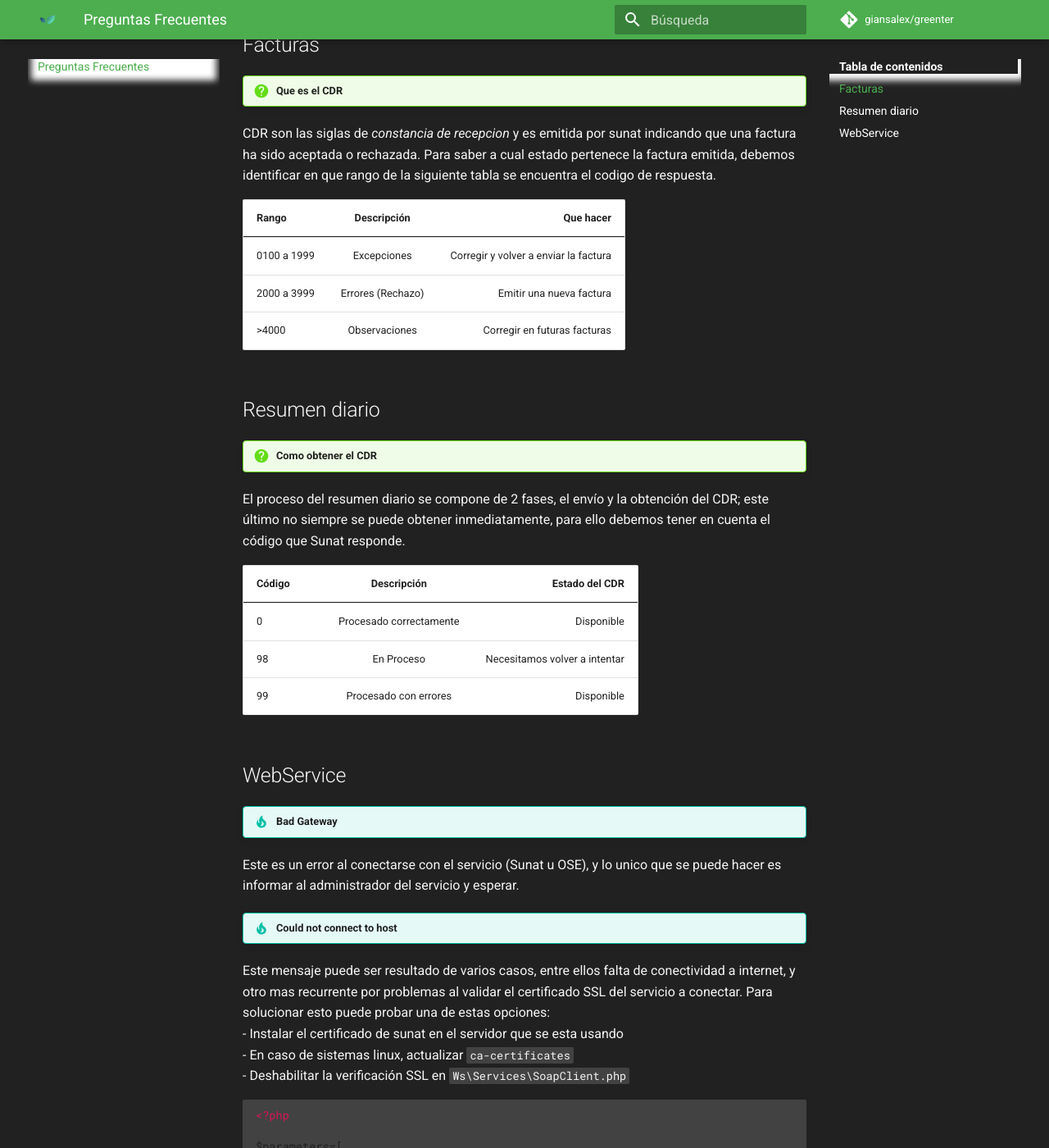
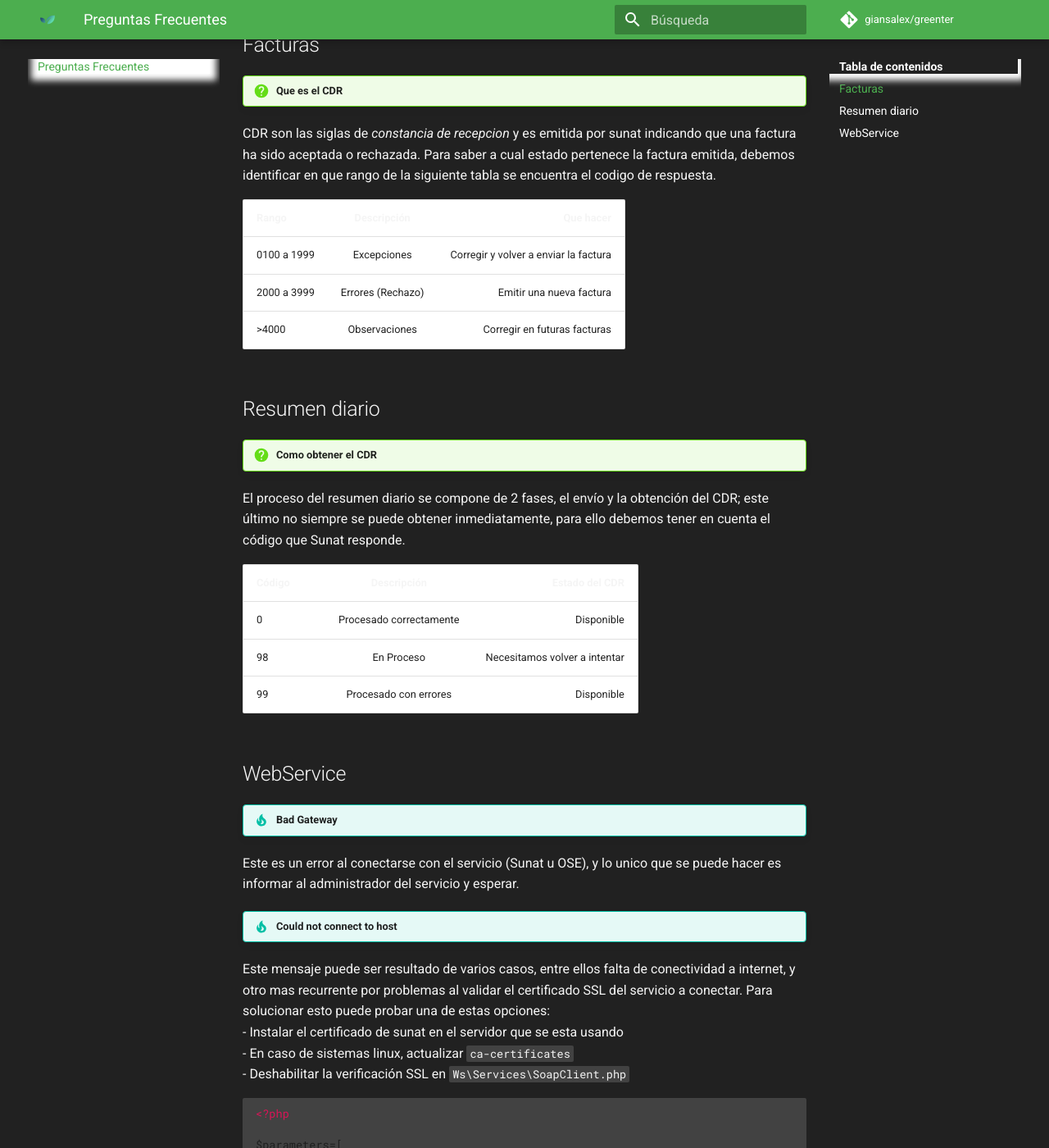
Before and after one commit to thegreenter/docs, an MkDocs documentation site: the page built from docs/faq.md, in a window 1280 px wide and 1400 px high, scrolled down 191 px. Shown: the whole window at 82% size. Built offline with MkDocs 1.6.1 and Material for MkDocs 9.7.7, drawn with Linux system fonts in a browser that asks for light colours.

Commit message:
👌 IMPROVE: estilo de tablas

```diff
--- a/docs/css/dark_theme.css
+++ b/docs/css/dark_theme.css
@@ -27,19 +27,13 @@
   background-color: rgba(255, 255, 255, 0.05) !important;
 }
 
-.md-typeset__table th {
-  color: rgba(0, 0, 0, 0.87)!important;
-  font-weight: 600!important;
-  border-bottom: .05rem solid rgba(0, 0, 0, 0.87)!important;;
-}
-
 .md-typeset__table td {
   color: rgba(0, 0, 0, 0.87)!important;
 }
 
 .md-typeset table:not([class]) tr:hover {
-  box-shadow: none !important;
-  background-color: rgba(255, 255, 255, 0.04) !important;
+  box-shadow: 0 .05rem 0 var(--md-default-bg-color) inset;
+  background-color: rgba(0,0,0,.035);
 }
 
 /*
```
